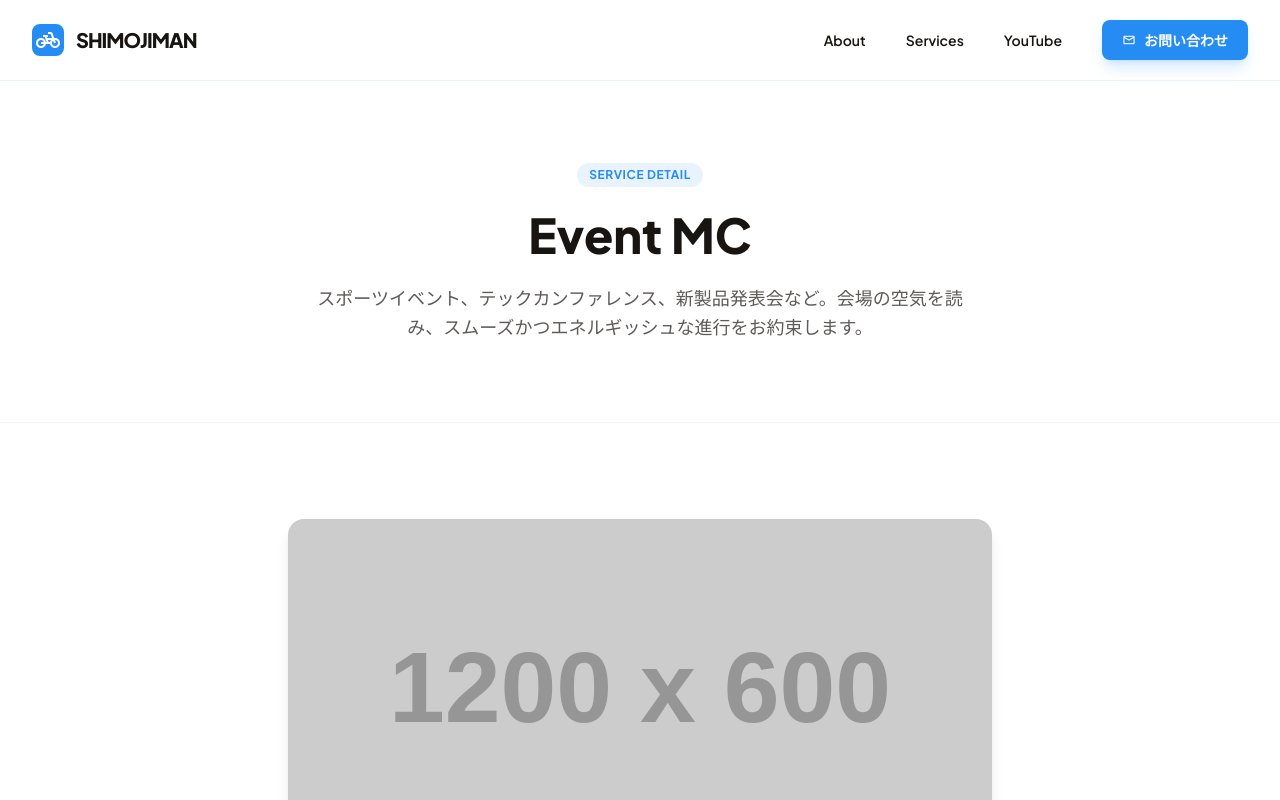
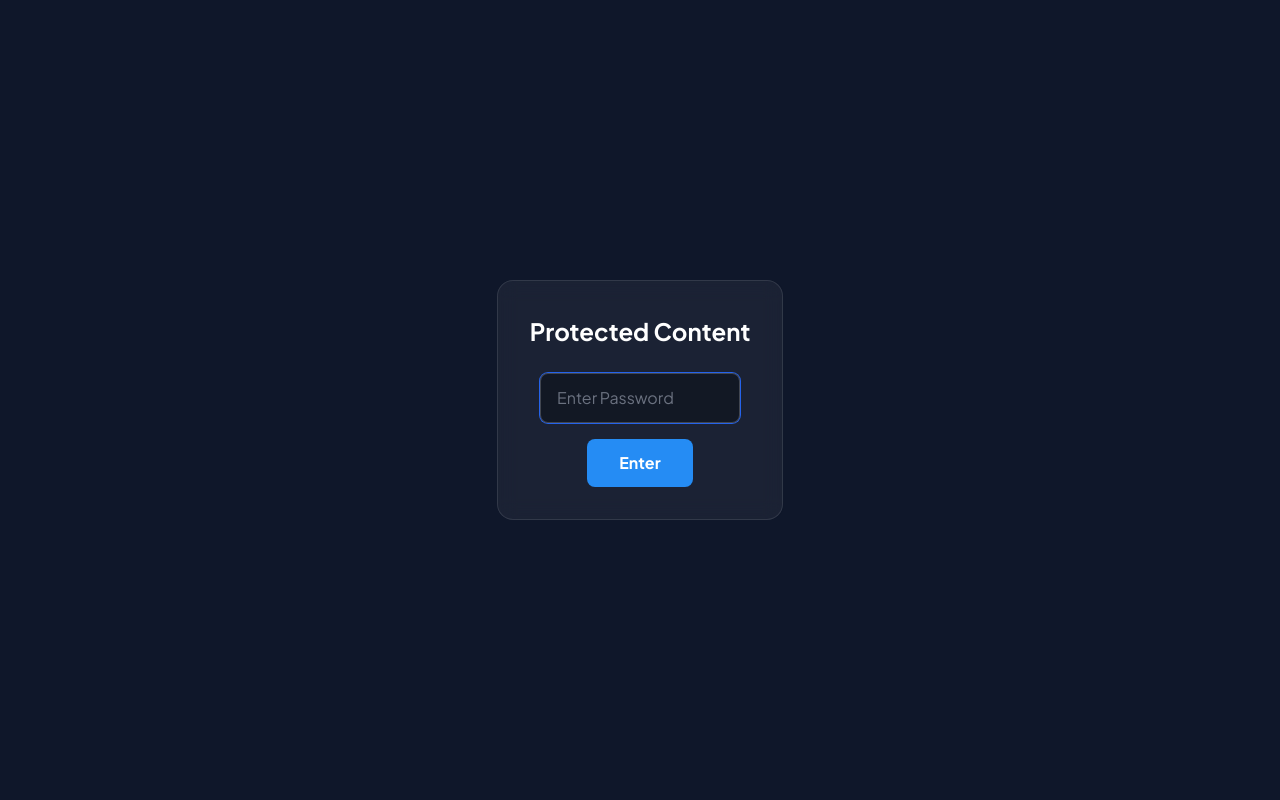
Before and after one commit to koubouhirx7-cloud/simojjiman-cycling, a plain HTML site: page service_detail.html in a window 1280 px wide. Shown: the top 800 px of the page. Drawn offline with nearby package versions, Linux system fonts and the light colour scheme; placeholder pictures from the web are drawn by us.

Commit message:
Implement password protection, update thumbnails and links

```diff
--- /dev/null
+++ b/js/auth.js
@@ -0,0 +1,117 @@
+(function () {
+    // Configuration
+    const PASSWORD = "1111";
+    const SESSION_KEY = "shimojiman_authenticated";
+
+    // check if already authenticated
+    if (sessionStorage.getItem(SESSION_KEY) === "true") {
+        return;
+    }
+
+    // Create overlay elements
+    const overlay = document.createElement("div");
+    overlay.style.position = "fixed";
+    overlay.style.top = "0";
+    overlay.style.left = "0";
+    overlay.style.width = "100%";
+    overlay.style.height = "100%";
+    overlay.style.backgroundColor = "#0f172a"; // Match site dark theme
+    overlay.style.zIndex = "9999";
+    overlay.style.display = "flex";
+    overlay.style.flexDirection = "column";
+    overlay.style.alignItems = "center";
+    overlay.style.justifyContent = "center";
+    overlay.style.color = "#ffffff";
+    overlay.style.fontFamily = "'Plus Jakarta Sans', sans-serif";
+
+    const container = document.createElement("div");
+    container.style.textAlign = "center";
+    container.style.padding = "2rem";
+    container.style.backgroundColor = "rgba(255, 255, 255, 0.05)";
+    container.style.borderRadius = "1rem";
+    container.style.backdropFilter = "blur(10px)";
+    container.style.border = "1px solid rgba(255, 255, 255, 0.1)";
+
+    const title = document.createElement("h2");
+    title.textContent = "Protected Content";
+    title.style.marginBottom = "1.5rem";
+    title.style.fontSize = "1.5rem";
+    title.style.fontWeight = "bold";
+
+    const input = document.createElement("input");
+    input.type = "password";
+    input.placeholder = "Enter Password";
+    input.style.padding = "0.75rem 1rem";
+    input.style.borderRadius = "0.5rem";
+    input.style.border = "1px solid rgba(255, 255, 255, 0.2)";
+    input.style.backgroundColor = "rgba(0, 0, 0, 0.3)";
+    input.style.color = "white";
+    input.style.marginBottom = "1rem";
+    input.style.width = "200px";
+    input.style.outline = "none";
+    input.style.display = "block";
+    input.style.margin = "0 auto 1rem auto";
+
+    const button = document.createElement("button");
+    button.textContent = "Enter";
+    button.style.padding = "0.75rem 2rem";
+    button.style.borderRadius = "0.5rem";
+    button.style.backgroundColor = "#258cf4"; // Primary color
+    button.style.color = "white";
+    button.style.border = "none";
+    button.style.cursor = "pointer";
+    button.style.fontSize = "1rem";
+    button.style.fontWeight = "bold";
+    button.style.transition = "background-color 0.2s";
+
+    button.onmouseover = () => button.style.backgroundColor = "#1d72c9";
+    button.onmouseout = () => button.style.backgroundColor = "#258cf4";
+
+    const errorMessage = document.createElement("p");
+    errorMessage.style.color = "#ef4444";
+    errorMessage.style.marginTop = "1rem";
+    errorMessage.style.fontSize = "0.875rem";
+    errorMessage.style.display = "none";
+
+    // Assembly
+    function init() {
+        container.appendChild(title);
+        container.appendChild(input);
+        container.appendChild(button);
+        container.appendChild(errorMessage);
+        overlay.appendChild(container);
+        document.body.appendChild(overlay);
+
+        // Stop scrolling
+        document.body.style.overflow = "hidden";
+
+        // Focus input
+        input.focus();
+    }
+
+    if (document.readyState === "loading") {
+        document.addEventListener("DOMContentLoaded", init);
+    } else {
+        init();
+    }
+
+    // Logic
+    function checkPassword() {
+        if (input.value === PASSWORD) {
+            sessionStorage.setItem(SESSION_KEY, "true");
+            document.body.removeChild(overlay);
+            document.body.style.overflow = ""; // Restore scrolling
+        } else {
+            errorMessage.textContent = "Incorrect password";
+            errorMessage.style.display = "block";
+            input.value = "";
+            input.focus();
+        }
+    }
+
+    button.onclick = checkPassword;
+    input.onkeyup = (e) => {
+        if (e.key === "Enter") checkPassword();
+    };
+
+})();
--- a/service_detail.html
+++ b/service_detail.html
@@ -40,6 +40,7 @@
             backdrop-filter: blur(10px);
         }
     </style>
+    <script src="js/auth.js"></script>
 </head>
 
 <body class="bg-background-light dark:bg-background-dark text-[#181411] selection:bg-primary/30">
```
Also changed, not shown: index.html (+21 -16 lines).
